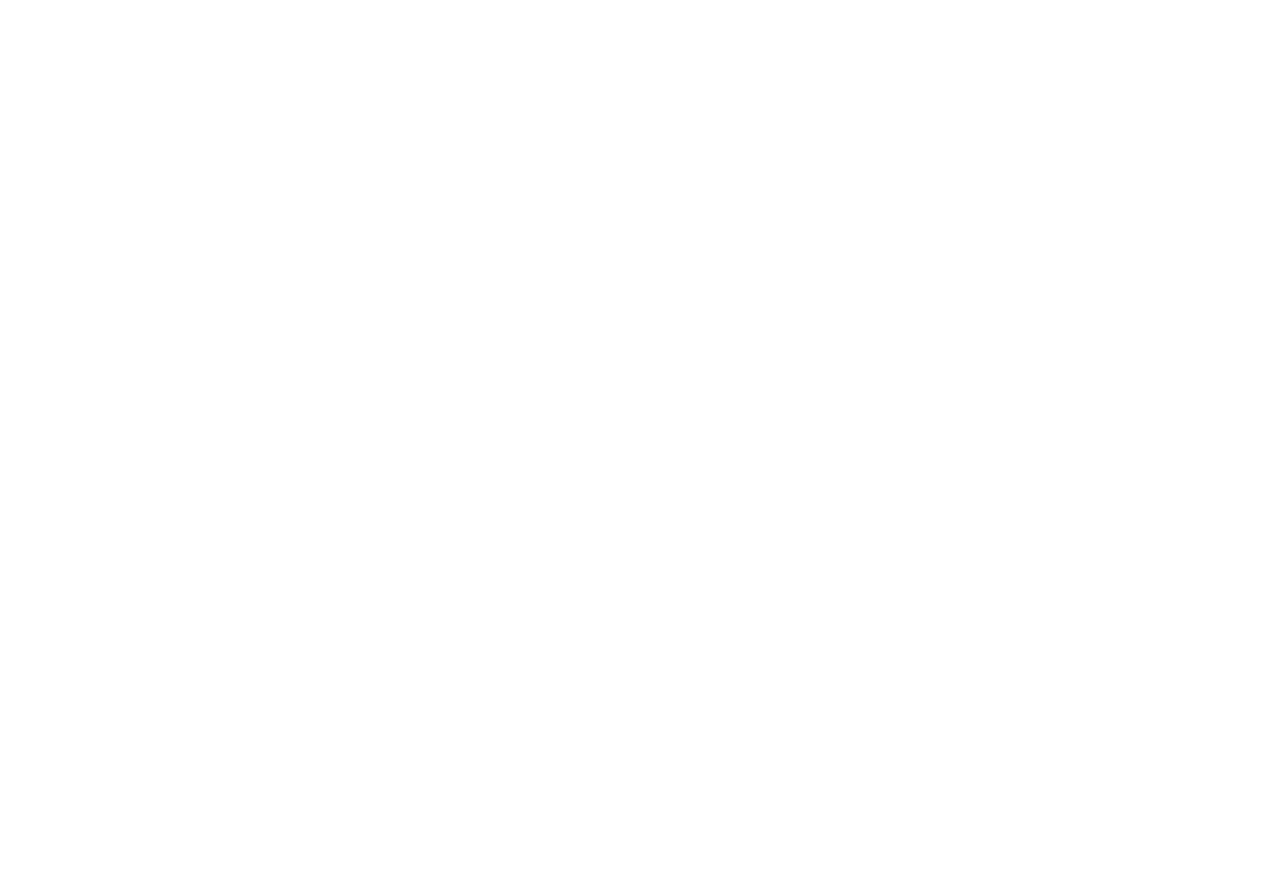
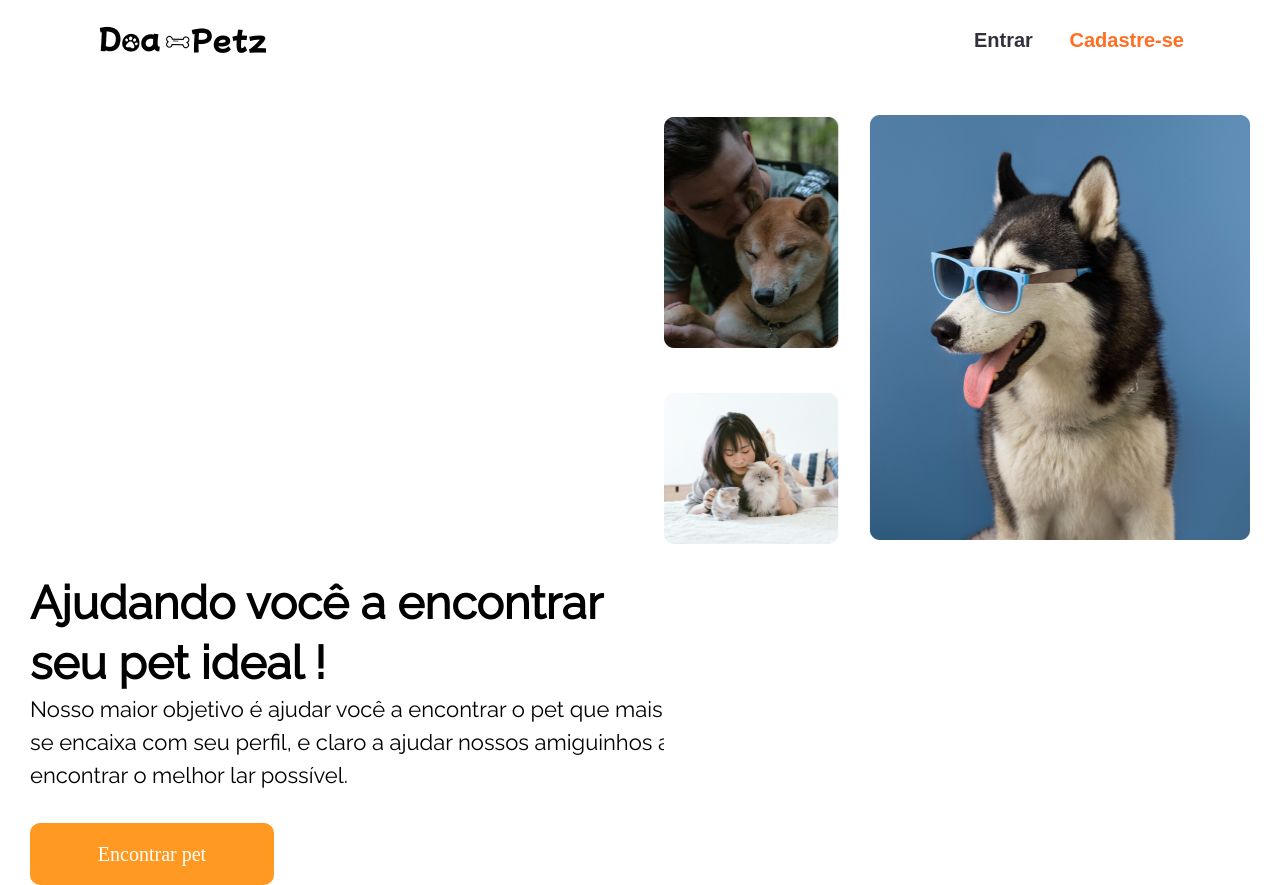
Before and after one commit to jeffersonsouzasilva/Sabadao, a plain HTML site: page Site/index.html in a window 1280 px wide. Before the commit the page ends 800 px from the top, so only its background shows below. Drawn offline with Linux system fonts and the light colour scheme; files that its build step writes are made by us from their sources; a web font is replaced by a local one.

Commit message:
editando pagina

```diff
--- a/Site/css/style.css
+++ b/Site/css/style.css
@@ -0,0 +1,131 @@
+@import url('https://fonts.googleapis.com/css2?family=Raleway&display=swap');
+
+@import url('https://fonts.googleapis.com/css2?family=Mochiy+Pop+One&display=swap');
+
+* {
+    margin: 0;
+    padding: 0;
+    box-sizing: border-box;
+    overflow-x: hidden;
+}
+
+header a {
+    text-decoration: none;
+}
+
+header {
+
+    height: 85px;
+    display: flex;
+    align-items: center;
+    justify-content: center;
+
+}
+
+.navHeader {
+    display: flex;
+    justify-content: space-between;
+
+    width: 85%;
+    /* margin: 0 auto; */
+}
+
+.containerLinks {
+    width: 210px ;
+    display: flex;
+    justify-content: space-between;
+
+}
+
+.link {
+    font-family: 'Relaway', sans-serif;
+    font-size: 20px;
+    font-weight: 600;
+    line-height: 30px;
+    color: #33303E;
+}
+
+.orange {
+    color: #FF6E22;
+
+}
+
+
+.banner {
+    width: 100vw;
+    height: 100vh;
+    display: flex;
+    justify-content: center;
+    padding: 30px;
+    /* align-items: center; */
+}
+
+.left {
+    width: 50vw;
+    height: 100vh;
+    display: flex;
+    justify-content: end;
+    /* align-items: center; */
+    flex-direction: column;
+}
+
+.left h1 {
+    font-family: 'Raleway';
+    font-style: normal;
+    font-weight: 700;
+    font-size: 46px;
+    line-height: 60px;
+}
+
+.left p {
+    width: 650px ;
+    height: 100px;
+    font-family: 'Raleway';
+    font-style: normal;
+    font-weight: 500;
+    font-size: 22px;
+    line-height: 33px;
+}
+
+    .main_btn {
+        /* width: 50%; */
+        /* padding: 8px 0px; */
+        margin: 30px 30px 30px 0px;
+        border: none;
+        /* border-radius: 15px; */
+        /* font-weight: 600; */
+        /* letter-spacing: 2px; */
+
+        /* position: absolute; */
+        width: 244px;
+        height: 62px;
+        /* left: 112px; */
+        /* top: 466px; */
+
+        border-radius: 10px;
+
+        font-family: 'Mochiy Pop One';
+        font-style: normal;
+        font-weight: 400;
+        font-size: 20px;
+        line-height: 30px;
+        color: #ffff;
+
+        background: #FF9922;
+        cursor: pointer;
+
+    }
+
+.right {
+    /* width: 50vw; */
+    /* height: 100vh; */
+    display: flex;
+    flex-direction: row ;
+}
+
+.right img {
+    width: 592px;
+    height: 429px;
+    /* display: flex; */
+    /* margin: 30px; */
+}
--- a/Site/index.html
+++ b/Site/index.html
@@ -4,10 +4,45 @@
     <meta charset="UTF-8">
     <meta http-equiv="X-UA-Compatible" content="IE=edge">
     <meta name="viewport" content="width=device-width, initial-scale=1.0">
-    <title>Document</title>
-    <link rel="stylesheet" href="style.css">
+    <title>Pagina Home Doa Petz</title>
+    <link rel="stylesheet" href="./css/style.css">
 </head>
 <body>
+    <header>
+
+        <nav class="navHeader">
+            <a href="#">
+                <img src="./img/doapetz 2.png" alt="">
+             </a>
+
+            <div class="containerLinks">
+                <a class="link" href="#">Entrar</a>
+                <a class="link orange" href="#">Cadastre-se</a>
+            </div>
+                <!--  -->
+        </nav>
+
+    </header>
+
+    <main>
+        <section class="banner">
+            <div class="left">
+
+                <h1>Ajudando você a encontrar seu pet ideal !</h1>
+
+                <p>
+                    Nosso maior objetivo é ajudar você a encontrar o pet que mais se encaixa com seu perfil, e claro a ajudar nossos amiguinhos a encontrar o melhor lar possível.
+                </p>
+
+                <button class="main_btn">Encontrar pet</button>
+            </div>
+
+            <div class="right">
+                <img src="./img/Group 382.png" alt="imgens de animais">
+            </div>
+        </section>
+
+    </main>
 
 </body>
 </html>
```
Also changed, not shown: Site/img/1.png (added), Site/img/2.png (added), Site/img/3.png (added), Site/img/Group 382.png (added), Site/img/doapetz 2.png (added).
